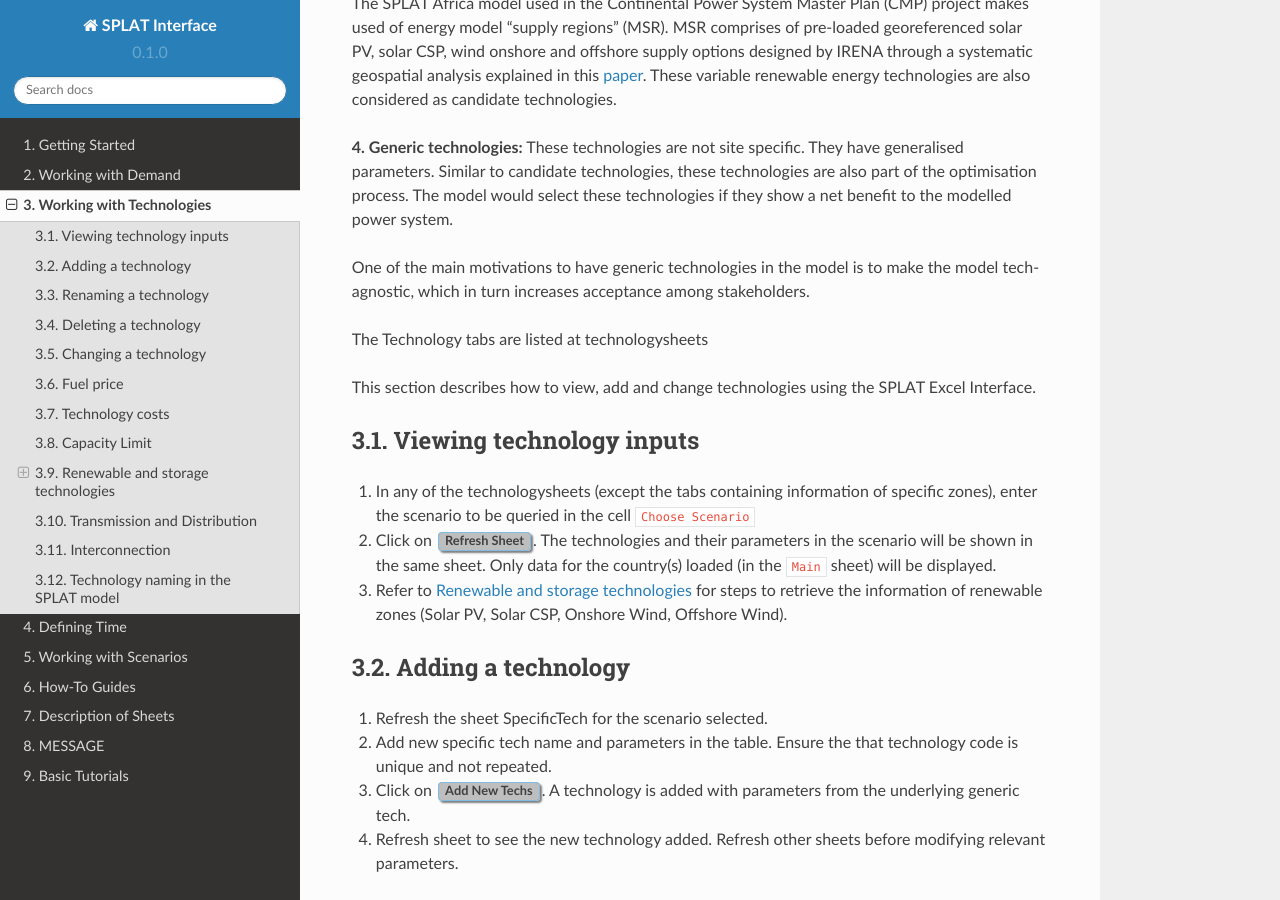
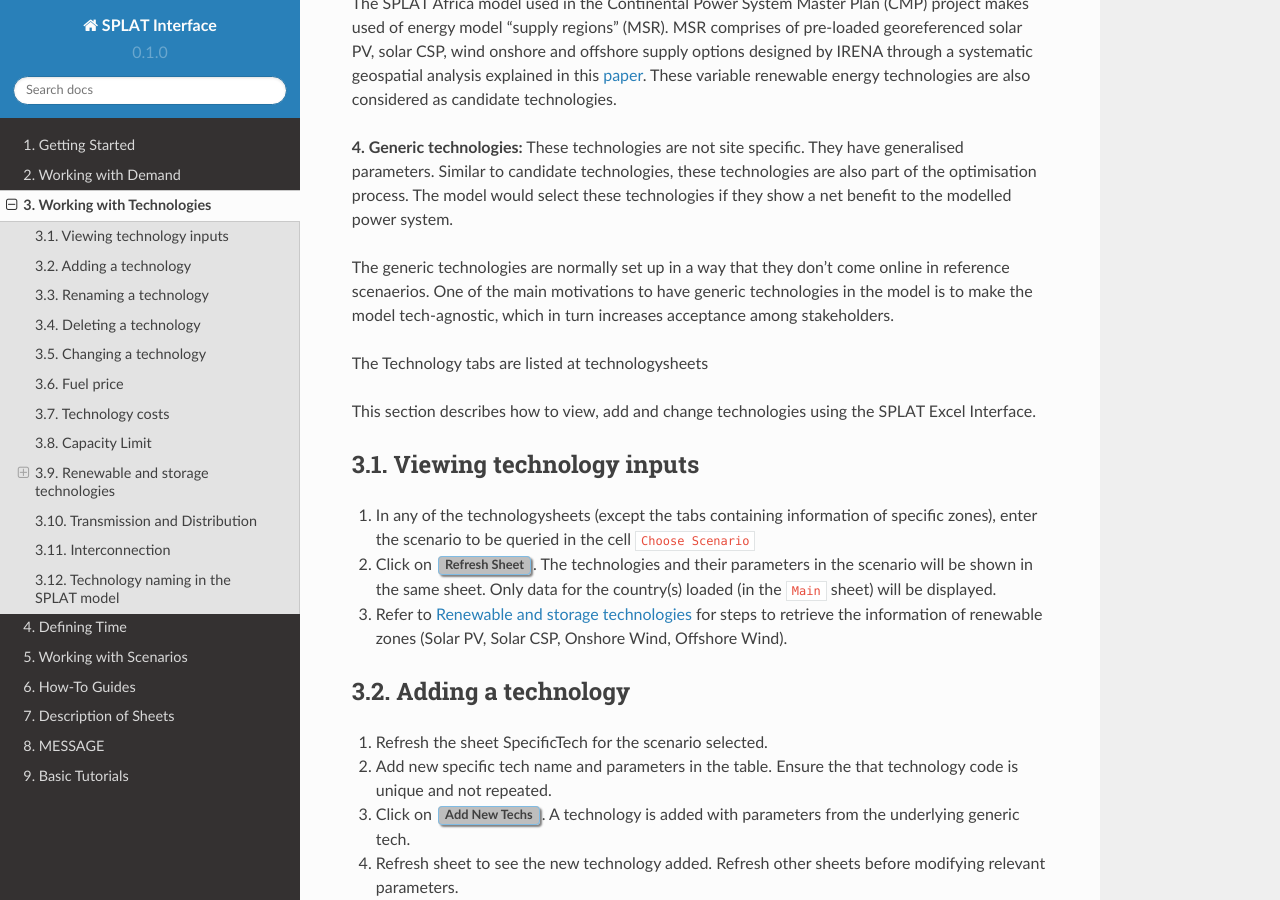
Before and after one commit to SPLATteam/SPLAT-WebGuide, a Sphinx documentation site: the page built from docs/working_with_technologies.rst, in a window 1280 px wide and 900 px high, scrolled down 797 px. Built offline with Sphinx 7.4.7 and the Read the Docs theme 2.0.0, drawn with Linux system fonts in a browser that asks for light colours; pages that are not in the unit, such as notebooks, are missing from menus.

Commit message:
expand description of generic technologies

```diff
--- a/docs/working_with_technologies.rst
+++ b/docs/working_with_technologies.rst
@@ -31,7 +31,7 @@
 
 **4. Generic technologies:** These technologies are not site specific. They have generalised parameters. Similar to candidate technologies, these technologies are also part of the optimisation process. The model would select these technologies if they show a net benefit to the modelled power system.
 
-One of the main motivations to have generic technologies in the model is to make the model tech-agnostic, which in turn increases acceptance among stakeholders.
+The generic technologies are normally set up in a way that they don't come online in reference scenaerios. One of the main motivations to have generic technologies in the model is to make the model tech-agnostic, which in turn increases acceptance among stakeholders.
 
 The Technology tabs are listed at :ref:`technologysheets`
 
```
